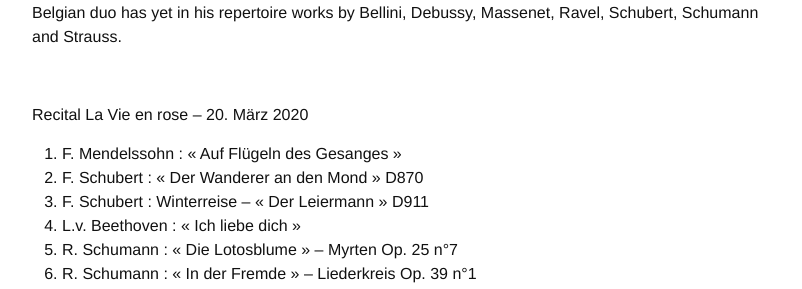
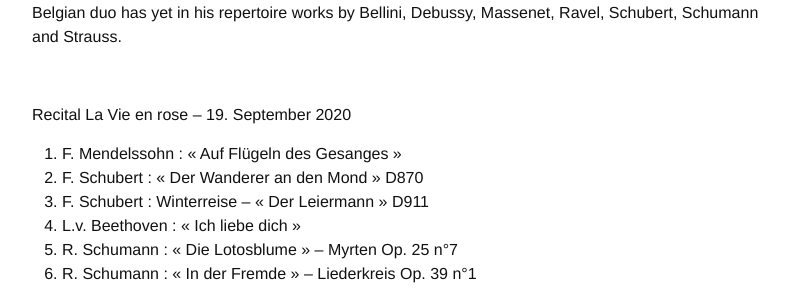
Before and after one commit to annesophie-sevens/annesophie-sevens.github.io, a Jekyll site: the page built from anka-de.md, in a window 1280 px wide and 900 px high, scrolled down 387 px. Shown: the part 154-443 px from the top of the window, without its empty margins (238-1040 px from the left). Built offline with Jekyll 4.4.1, drawn with Linux system fonts in a browser that asks for light colours; nearby versions of some CDN libraries.

Commit message:
Update anka-de.md

```diff
--- a/anka-de.md
+++ b/anka-de.md
@@ -15,7 +15,7 @@
 
 &nbsp;
 
-Recital La Vie en rose – 20. März 2020
+Recital La Vie en rose – 19. September 2020
 
 1. F. Mendelssohn : « Auf Flügeln des Gesanges »
 2. F. Schubert : « Der Wanderer an den Mond » D870
@@ -46,3 +46,5 @@
 ###### Contact: anka.harpandvoice@gmail.com
 
 ###### Sie können Duo Ankas Repertoire [hier]({{ site.baseurl }}/assets/DuoAnkaEvent.pdf) herunterladen.
+
+<iframe width="560" height="315" src="https://www.youtube.com/embed/J-TRcDCDUyA" frameborder="0" allow="accelerometer; autoplay; encrypted-media; gyroscope; picture-in-picture" allowfullscreen></iframe>
```
